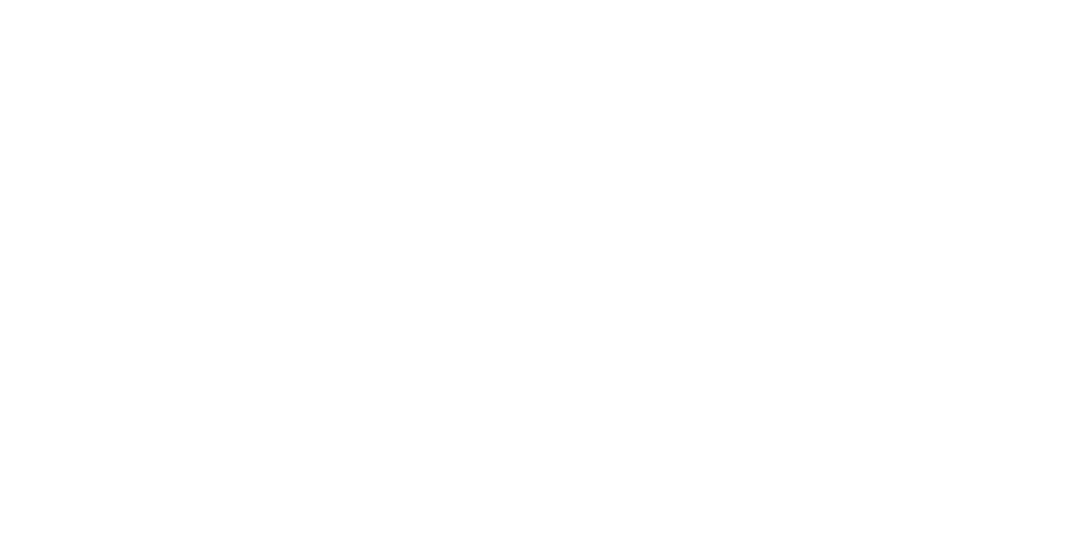
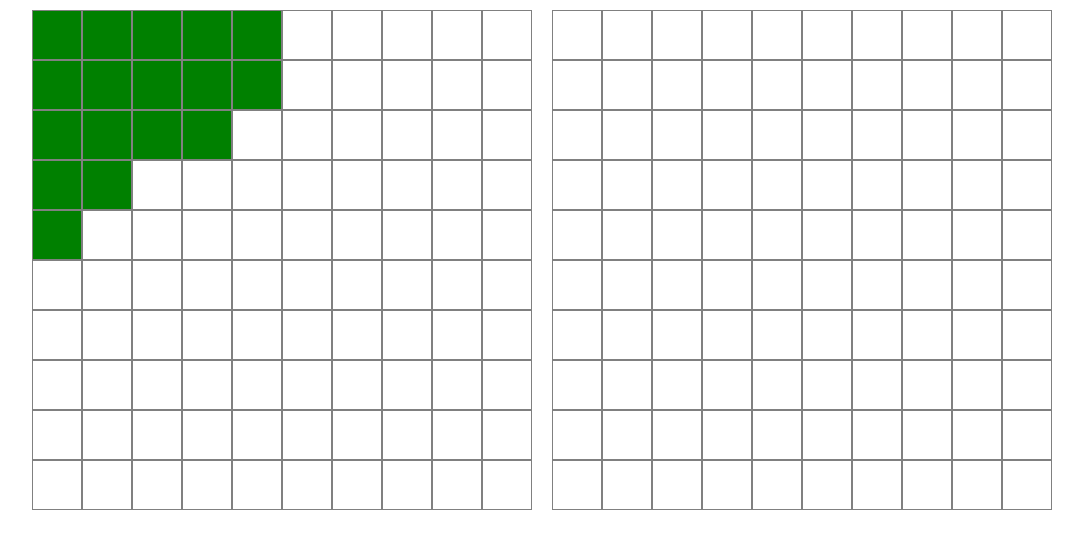
Before and after one commit to haimamire/odin-battleship, a website built with webpack: page src/template.html in a window 1280 px wide. Shown: the whole page, without its empty margins (98-1181 px from the left). Built offline with nearby package versions, Linux system fonts and the light colour scheme.

Commit message:
feat: create a basic interface to operate the game
Winning conditions and player's ability to place ships are still missing.

```diff
--- a/src/game-components.js
+++ b/src/game-components.js
@@ -166,6 +166,25 @@ export function Gameboard() {
     }
   }
 
+  function getCells() {
+    const cells = [];
+    for (let x = 0; x < 10; x++) {
+      for (let y = 0; y < 10; y++) {
+        const element = document.createElement("div");
+        element.className = "cell";
+
+        if (board[x][y].ship) element.classList.add("ship");
+        if (board[x][y].hit) element.classList.add("hit");
+
+        cells.push({
+          element,
+          coords: [x, y],
+        });
+      }
+    }
+    return cells;
+  }
+
   return {
     getBoard,
     getAllShips,
@@ -176,5 +195,6 @@ export function Gameboard() {
     wereCoordsHit,
     areCoordsValid,
     prettyPrint,
+    getCells,
   };
 }
--- a/src/index.js
+++ b/src/index.js
@@ -1,2 +1,76 @@
 import "./reset.css";
 import "./styles.css";
+import { Player, Computer } from "./players.js";
+
+function Game() {
+  const gameContainer = document.querySelector(".game-container");
+  const playerContainer = document.querySelector(".player-board");
+  const computerContainer = document.querySelector(".computer-board");
+
+  const player = Player("Player");
+  const computer = Computer();
+
+  function start() {
+    player.board.placeShip(5, [0, 0], true);
+    player.board.placeShip(4, [0, 1], true);
+    player.board.placeShip(3, [0, 2], true);
+    player.board.placeShip(3, [0, 3], true);
+    player.board.placeShip(2, [0, 4], true);
+
+    computer.placeShips(5, 4, 3, 3, 2);
+
+    playGame();
+  }
+
+  async function playGame() {
+    let playerBoard = player.board.getCells();
+    let computerBoard = computer.board.getCells();
+
+    renderBoard(playerBoard, playerContainer);
+    renderBoard(computerBoard, computerContainer);
+
+    while (true) {
+      // Player's turn
+      await new Promise((resolve) => {
+        computerBoard.forEach((cell) => {
+          cell.element.addEventListener("click", () => {
+            try {
+              computer.board.receiveAttack(cell.coords);
+
+              computerBoard = computer.board.getCells();
+              renderBoard(computerBoard, computerContainer);
+
+              resolve();
+            } catch (e) {
+              console.log(e.message);
+            }
+          });
+        });
+      });
+
+      // Computer's turn
+      await new Promise((resolve) => {
+        setTimeout(() => {
+          player.receiveComputerAttack();
+
+          playerBoard = player.board.getCells();
+          renderBoard(playerBoard, playerContainer);
+
+          resolve();
+        }, 1000);
+      });
+    }
+  }
+
+  function renderBoard(board, container) {
+    container.textContent = "";
+    board.forEach((row) => container.appendChild(row.element));
+  }
+
+  return {
+    start,
+  };
+}
+
+const game = Game();
+game.start();
--- a/src/styles.css
+++ b/src/styles.css
@@ -3,3 +3,31 @@
     system-ui, "Segoe UI", Roboto, Helvetica, Arial, sans-serif,
     "Apple Color Emoji", "Segoe UI Emoji", "Segoe UI Symbol";
 }
+
+.game-container {
+  display: flex;
+  flex-wrap: wrap;
+  justify-content: center;
+}
+
+.board {
+  display: grid;
+  grid-template: repeat(10, 50px) / repeat(10, 50px);
+  margin: 10px;
+}
+
+.board .cell {
+  border: 1px solid gray;
+}
+
+.board .cell.hit {
+  background-color: gray;
+}
+
+.board.player-board .cell.ship {
+  background-color: green;
+}
+
+.board .cell.ship.hit {
+  background-color: red;
+}
--- a/src/template.html
+++ b/src/template.html
@@ -3,7 +3,12 @@
   <head>
     <meta charset="UTF-8" />
     <meta name="viewport" content="width=device-width, initial-scale=1.0" />
-    <title>Document</title>
+    <title>Battleship</title>
   </head>
-  <body></body>
+  <body>
+    <div class="game-container">
+      <div class="board player-board"></div>
+      <div class="board computer-board"></div>
+    </div>
+  </body>
 </html>
```
